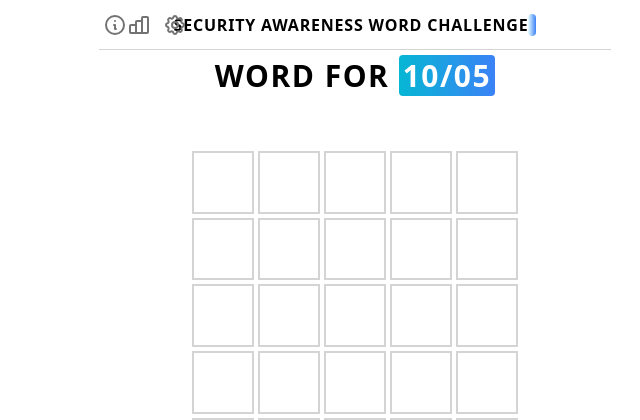
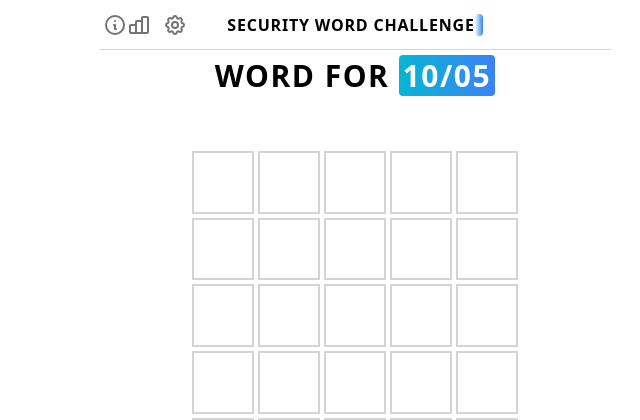
Before and after one commit to Awosch28/Security-Word-Challenge, a Flask app: page /game in a window 1280 px wide. Shown: the top 420 px of the page, without its empty margins (285-925 px from the left). Run offline with Flask 3, Linux system fonts and the light colour scheme; a user stored in the database is signed in; tables that the repository leaves empty hold one stand-in row (values such as "Sample post"); some libraries are stand-ins or nearby versions.

Commit message:
edit default title so it fits

```diff
--- a/webapp/templates/game.html
+++ b/webapp/templates/game.html
@@ -58,7 +58,7 @@
                             </svg>
                         </button>
                         <div class="absolute text-center right-0 left-0">
-                            <h1 class="uppercase font-bold text-2x1 sm:text-4x1 tracking-wider"><a href="/">Security Awareness Word Challenge <span
+                            <h1 class="uppercase font-bold text-2x1 sm:text-4x1 tracking-wider"><a href="/">Security Word Challenge <span
                                         class="text-x1 sm:text-x1 bg-gradient-to-r from-cyan-50 to-blue-500 text-white rounded px-1 py-0">
                                         </span></a>
                             </h1>
```
